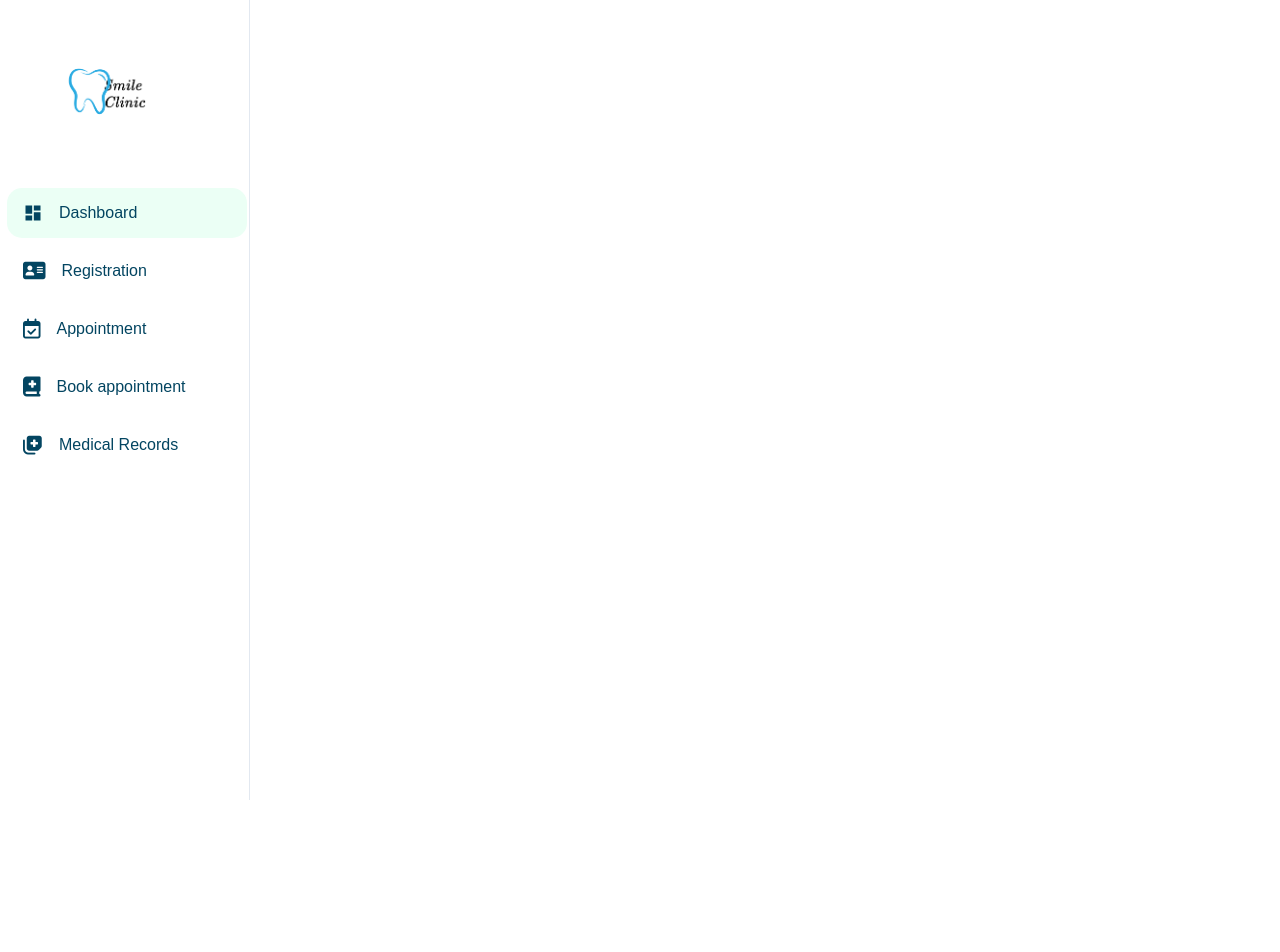
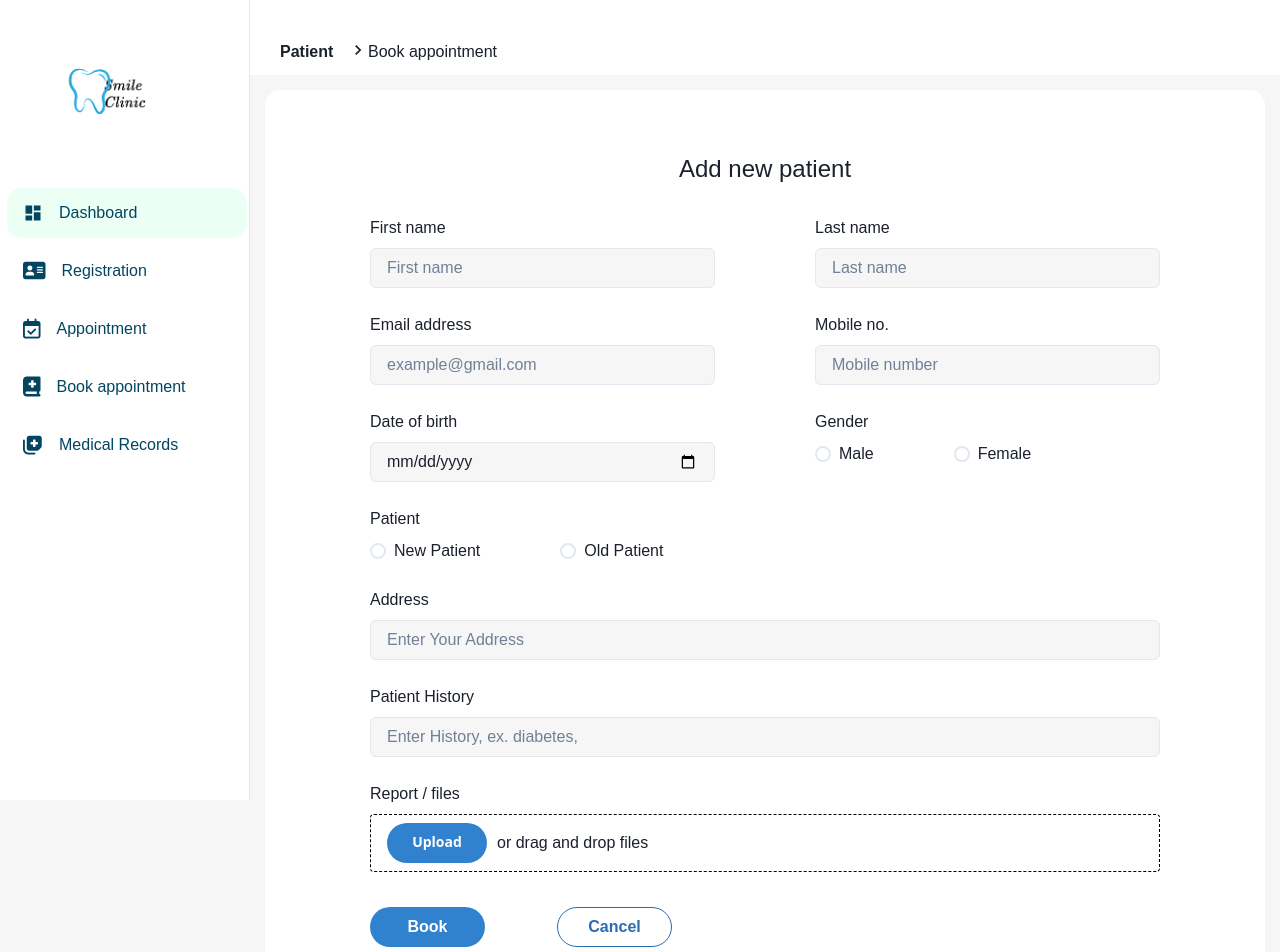
Before and after one commit to Smile-T1/smile-frontend, a React (Vite) app: page /admin/patient_registration in a window 1280 px wide. Shown: the top 952 px of the page. Before the commit the page ends 800 px from the top, so only its background shows below. Built offline with nearby package versions, Linux system fonts and the light colour scheme.

Commit message:
Feat: add patient registration

```diff
--- a/src/App.jsx
+++ b/src/App.jsx
@@ -9,7 +9,7 @@ import Registration_Patient from "./Pages/Patient/Registration/Registration.jsx"
 import Appointment_Patient from "./Pages/Patient/Appointment/Appointment.jsx";
 import Book_appointment_Patient from "./Pages/Patient/Book_appointment/Book_appointment.jsx";
 import Medical_records_Patient from "./Pages/Patient/Medical_Records/Medical_Records.jsx";
-
+import PatientRegistration from "./Pages/Admin/PatientRegistration/PatientRegistration.jsx";
 
 function App() {
   return (
@@ -23,11 +23,27 @@ function App() {
         <Routes>
           <Route path="/" element={<Home />} />
           <Route path="/patient/dashboard" element={<Dashboard_Patient />} />
-          <Route path="/patient/registration" element={<Registration_Patient />} />
-          <Route path="/patient/appointment" element={<Appointment_Patient />} />
-          <Route path="/patient/book_appointment" element={<Book_appointment_Patient />} />
-          <Route path="/patient/medical_records" element={<Medical_records_Patient />} />
+          <Route
+            path="/patient/registration"
+            element={<Registration_Patient />}
+          />
+          <Route
+            path="/patient/appointment"
+            element={<Appointment_Patient />}
+          />
+          <Route
+            path="/patient/book_appointment"
+            element={<Book_appointment_Patient />}
+          />
+          <Route
+            path="/patient/medical_records"
+            element={<Medical_records_Patient />}
+          />
           <Route path="/admin/dashboard" element={<AdminDashboard />} />
+          <Route
+            path="/admin/patient_registration"
+            element={<PatientRegistration />}
+          />
         </Routes>
       </ChakraProvider>
     </div>
--- /dev/null
+++ b/src/Components/PatientRegistrationForm/PatientRegistrationForm.css
@@ -0,0 +1,45 @@
+.book-form-patient {
+  align-items: center;
+  display: flex;
+  justify-content: center;
+  flex-direction: column;
+  gap: 25px;
+}
+
+.row-fill-book-data,
+.row-button-book-data {
+  display: grid;
+  width: 100%;
+  gap: 100px;
+  grid-template-columns: repeat(2, minmax(0, 1fr));
+}
+
+.report-files-patient {
+  display: flex;
+  gap: 0.5em;
+  box-sizing: border-box;
+  border-radius: 4px;
+  text-align: center;
+  border: 1px dashed black;
+}
+
+.book-cancel-buttons {
+  display: flex;
+  flex-direction: row;
+  gap: 60px;
+}
+
+.Book-appoin-header {
+  text-align: center;
+  margin-bottom: 2em;
+}
+
+@media (max-width: 1067px) {
+  .row-fill-book-data {
+    display: flex;
+    flex-wrap: wrap;
+    flex-direction: column;
+    gap: 25px;
+    width: 100%;
+  }
+}
--- /dev/null
+++ b/src/Components/PatientRegistrationForm/PatientRegistrationForm.jsx
@@ -0,0 +1,193 @@
+import React, { useState } from "react";
+import "./PatientRegistrationForm.css";
+import {
+  FormControl,
+  FormLabel,
+  Input,
+  RadioGroup,
+  HStack,
+  Radio,
+  Select,
+  Button,
+  Flex,
+  Divider,
+} from "@chakra-ui/react";
+import DatePicker from "react-datepicker";
+import "react-datepicker/dist/react-datepicker.css";
+
+function Book_app_Patient() {
+  const [firstName, setFirstName] = useState("");
+  const [lastName, setLastName] = useState("");
+  const [email, setEmail] = useState("");
+  const [mobile, setMobile] = useState("");
+  const [selectedDate, setSelectedDate] = useState(null);
+  const [gender, setGender] = useState("Male");
+  const [bloodGroup, setBloodGroup] = useState("");
+  const [patientType, setPatientType] = useState("New Patient");
+  const [address, setAddress] = useState("");
+  const [selectedDoctor, setSelectedDoctor] = useState("");
+  const [appointmentFor, setAppointmentFor] = useState("");
+  const [selectedAppointmentDate, setSelectedAppointmentDate] = useState(null);
+  const [selectedTime, setSelectedTime] = useState("");
+  const [note, setNote] = useState("");
+  const [files, setFiles] = useState([]);
+
+  const handleFirstNameChange = (e) => {
+    setFirstName(e.target.value);
+  };
+
+  const handleLastNameChange = (e) => {
+    setLastName(e.target.value);
+  };
+  const handleDateChange = (date) => {
+    setSelectedDate(date);
+  };
+
+  return (
+    <div
+      style={{
+        marginLeft: "100px",
+        marginRight: "100px",
+        marginTop: "60px",
+        marginBottom: "40px",
+      }}
+    >
+      <div className="Book-appoin-header">
+        <h4>Add new patient</h4>
+      </div>
+      <div className="book-form-patient">
+        <div className="row-fill-book-data">
+          <FormControl>
+            <FormLabel>First name</FormLabel>
+            <Input
+              placeholder="First name"
+              value={firstName}
+              onChange={handleFirstNameChange}
+              style={{ background: "#f6f6f6" }}
+            />
+          </FormControl>
+          <FormControl>
+            <FormLabel>Last name</FormLabel>
+            <Input
+              placeholder="Last name"
+              value={lastName}
+              onChange={handleLastNameChange}
+              style={{ background: "#f6f6f6" }}
+            />
+          </FormControl>
+        </div>
+        <div className="row-fill-book-data">
+          <FormControl>
+            <FormLabel>Email address</FormLabel>
+            <Input
+              type="email"
+              placeholder="example@gmail.com"
+              style={{ background: "#f6f6f6" }}
+            />
+          </FormControl>
+          <FormControl>
+            <FormLabel>Mobile no.</FormLabel>
+            <Input
+              type="tel"
+              placeholder="Mobile number"
+              style={{ background: "#f6f6f6" }}
+            />
+          </FormControl>
+        </div>
+        <div className="row-fill-book-data">
+          <FormControl>
+            <FormLabel>Date of birth</FormLabel>
+            <Input
+              type="date"
+              selected={selectedDate}
+              onChange={handleDateChange}
+              style={{ background: "#f6f6f6" }}
+            />
+          </FormControl>
+          <FormControl as="fieldset">
+            <FormLabel>Gender</FormLabel>
+            <RadioGroup>
+              <HStack spacing="80px">
+                <Radio value="Male">Male</Radio>
+                <Radio value="Female">Female</Radio>
+              </HStack>
+            </RadioGroup>
+          </FormControl>
+        </div>
+        <div className="row-fill-book-data">
+          <FormControl as="fieldset">
+            <FormLabel>Patient</FormLabel>
+            <RadioGroup>
+              <HStack spacing="80px">
+                <Radio value="Male">New Patient</Radio>
+                <Radio value="Female">Old Patient</Radio>
+              </HStack>
+            </RadioGroup>
+          </FormControl>
+        </div>
+        <div style={{ width: "100%" }}>
+          <FormControl>
+            <FormLabel>Address</FormLabel>
+            <Input
+              placeholder="Enter Your Address"
+              style={{ background: "#f6f6f6" }}
+            />
+          </FormControl>
+        </div>
+
+        <FormControl>
+          <FormLabel>Patient History</FormLabel>
+          <Input
+            placeholder="Enter History, ex. diabetes,"
+            style={{ background: "#f6f6f6" }}
+          />
+        </FormControl>
+        <FormControl>
+          <FormLabel>Report / files</FormLabel>
+          <div className="report-files-patient">
+            <Button
+              colorScheme="blue"
+              style={{
+                borderRadius: "9999px",
+                width: "100px",
+                fontFamily: "Noto Sans, Arial, sans-serif",
+                fontSize: "14px",
+                margin: "8px 2px",
+                marginLeft: "1rem",
+              }}
+            >
+              Upload
+            </Button>
+            <p style={{ marginTop: "16px" }}> or drag and drop files</p>
+          </div>
+        </FormControl>
+        <div className="row-button-book-data" style={{ marginTop: "10px" }}>
+          <div className="book-cancel-buttons">
+            <Button
+              colorScheme="blue"
+              mr={3}
+              style={{
+                borderRadius: "9999px",
+                width: "115px",
+              }}
+            >
+              Book
+            </Button>
+            <Button
+              variant="outline"
+              colorScheme="blue"
+              style={{
+                borderRadius: "9999px",
+                width: "115px",
+              }}
+            >
+              Cancel
+            </Button>
+          </div>
+        </div>
+      </div>
+    </div>
+  );
+}
+
+export default Book_app_Patient;
--- a/src/Pages/Admin/Dashboard/AdminDashboard.css
+++ b/src/Pages/Admin/Dashboard/AdminDashboard.css
@@ -1,5 +1,6 @@
 .admin-dashboard {
   background-color: #f6f6f6;
+  position: relative;
   height: 100vh;
   margin-left: 300px;
 }
@@ -17,6 +18,12 @@
   justify-content: center;
   gap: 20px;
   margin-top: 20px;
+}
+
+.page-header {
+  height: 75px;
+  margin-left: 250px;
+  background: #fff;
 }
 
 .new {
--- a/src/Pages/Admin/Dashboard/AdminDashboard.jsx
+++ b/src/Pages/Admin/Dashboard/AdminDashboard.jsx
@@ -5,6 +5,7 @@ import "./AdminDashboard.css";
 import OverviewCard from "../../../Components/OverviewCards/OverviewCard";
 import NewRequestCard from "../../../Components/NewRequestCard/NewRequestCard";
 import Table_Data from "../../../Components/Table_Data/Table_Data";
+import Page_header from "../../../Components/Header_Pages/Header_Pages";
 
 function AdminDashboard() {
   const today = new Date();
@@ -12,7 +13,10 @@ function AdminDashboard() {
 
   return (
     <div className="admin-dashboard">
-      <h1>Admin Dashboard</h1>
+      <div className="admin">
+        <div className="page-header">
+          <Page_header />
+        </div>
         <h2>{formattedDate}</h2>
         <div className="cards-container">
           <div className="overview-cards1">
@@ -40,6 +44,7 @@ function AdminDashboard() {
           <Table_Data />
         </div>
       </div>
+    </div>
   );
 }
 
--- /dev/null
+++ b/src/Pages/Admin/PatientRegistration/PatientRegistration.css
@@ -0,0 +1,33 @@
+.Book_appointment_Patient_Page {
+  background-color: #f6f6f6;
+  height: 1400px;
+  position: relative;
+  width: 100%;
+}
+.Book_appointment_Patient {
+  position: absolute;
+  margin-left: 265px;
+  top: 90px;
+  background-color: white;
+  border-radius: 15px;
+  height: 1276px;
+  width: 1000px;
+  padding: 5px;
+}
+.page-header {
+  height: 75px;
+  margin-left: 250px;
+  background: #fff;
+}
+@media (max-width: 1067px) {
+  .Book_appointment_Patient_Page {
+    height: 1800px;
+  }
+  .Book_appointment_Patient {
+    width: 900px;
+    margin-right: 15px;
+    height: 1680px;
+    /* width: 60%; */
+    background-color: aqua;
+  }
+}
--- /dev/null
+++ b/src/Pages/Admin/PatientRegistration/PatientRegistration.jsx
@@ -0,0 +1,19 @@
+import React from "react";
+import "./PatientRegistration.css";
+import PatientRegistrationForm from "../../../Components/PatientRegistrationForm/PatientRegistrationForm";
+import Page_header from "../../../Components/Header_Pages/Header_Pages";
+
+function PatientRegistration() {
+  return (
+    <div className="Book_appointment_Patient_Page">
+      <div className="page-header">
+        <Page_header />
+      </div>
+      <div className="Book_appointment_Patient">
+        <PatientRegistrationForm />
+      </div>
+    </div>
+  );
+}
+
+export default PatientRegistration;
```
Lines whose indentation alone changed are shown as unchanged.
